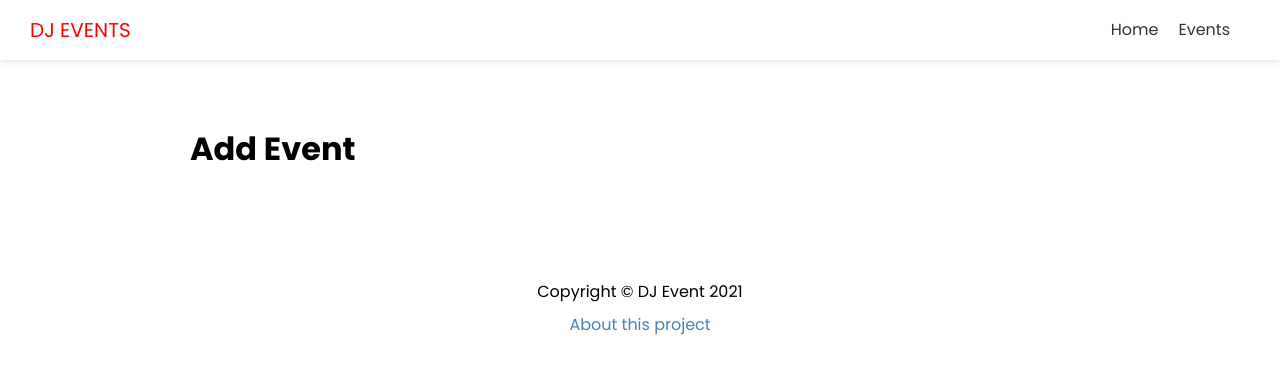
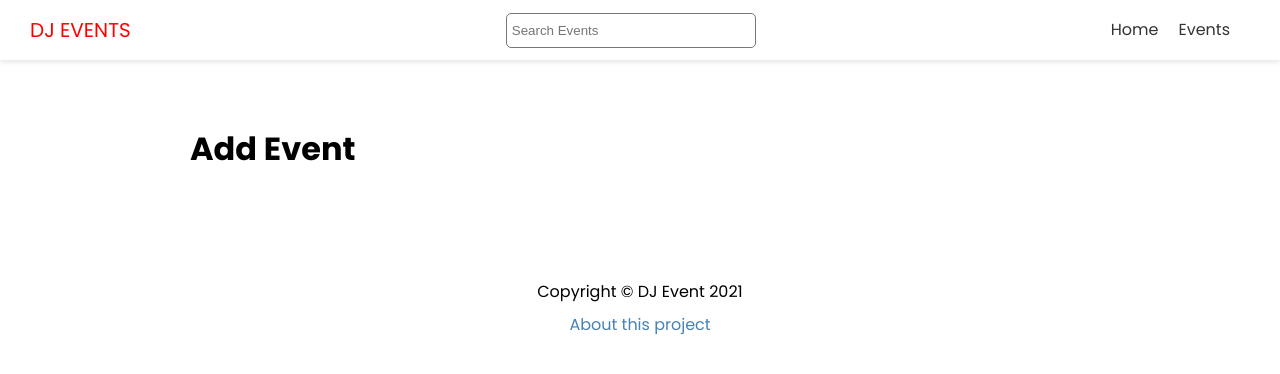
Before and after one commit to MrAdamUs/dj-events-frontend, a Next.js app: page /events/add in a window 1280 px wide. Shown: the top 374 px of the page. Built offline with nearby package versions, Linux system fonts and the light colour scheme.

Commit message:
create search component and add it to header

```diff
--- a/components/Header.js
+++ b/components/Header.js
@@ -1,4 +1,5 @@
 import Link from 'next/link';
+import Search from '@/components/Search';
 import styles from '@/styles/Header.module.css';
 
 function Header() {
@@ -9,6 +10,7 @@
           <a>DJ Events</a>
         </Link>
       </div>
+      <Search />
       <nav>
         <ul>
           <li>
--- /dev/null
+++ b/components/Search.js
@@ -0,0 +1,28 @@
+import { useState } from 'react';
+import { useRouter } from 'next/router';
+import styles from '@/styles/Search.module.css';
+
+export default function Search() {
+  const [term, setTerm] = useState();
+
+  const router = useRouter();
+
+  const handleSubmit = (e) => {
+    e.preventDefault();
+    router.push(`/events/search?term=${term}`);
+    setTerm('');
+  };
+
+  return (
+    <div className={styles.search}>
+      <form onSubmit={handleSubmit}>
+        <input
+          type='text'
+          value={term}
+          onChange={(e) => setTerm(e.target.value)}
+          placeholder='Search Events'
+        />
+      </form>
+    </div>
+  );
+}
--- /dev/null
+++ b/styles/Search.module.css
@@ -0,0 +1,7 @@
+.search input {
+  width: 250px;
+  height: 35px;
+  padding: 5px;
+  border: 1px #777 solid;
+  border-radius: 5px;
+}
```
